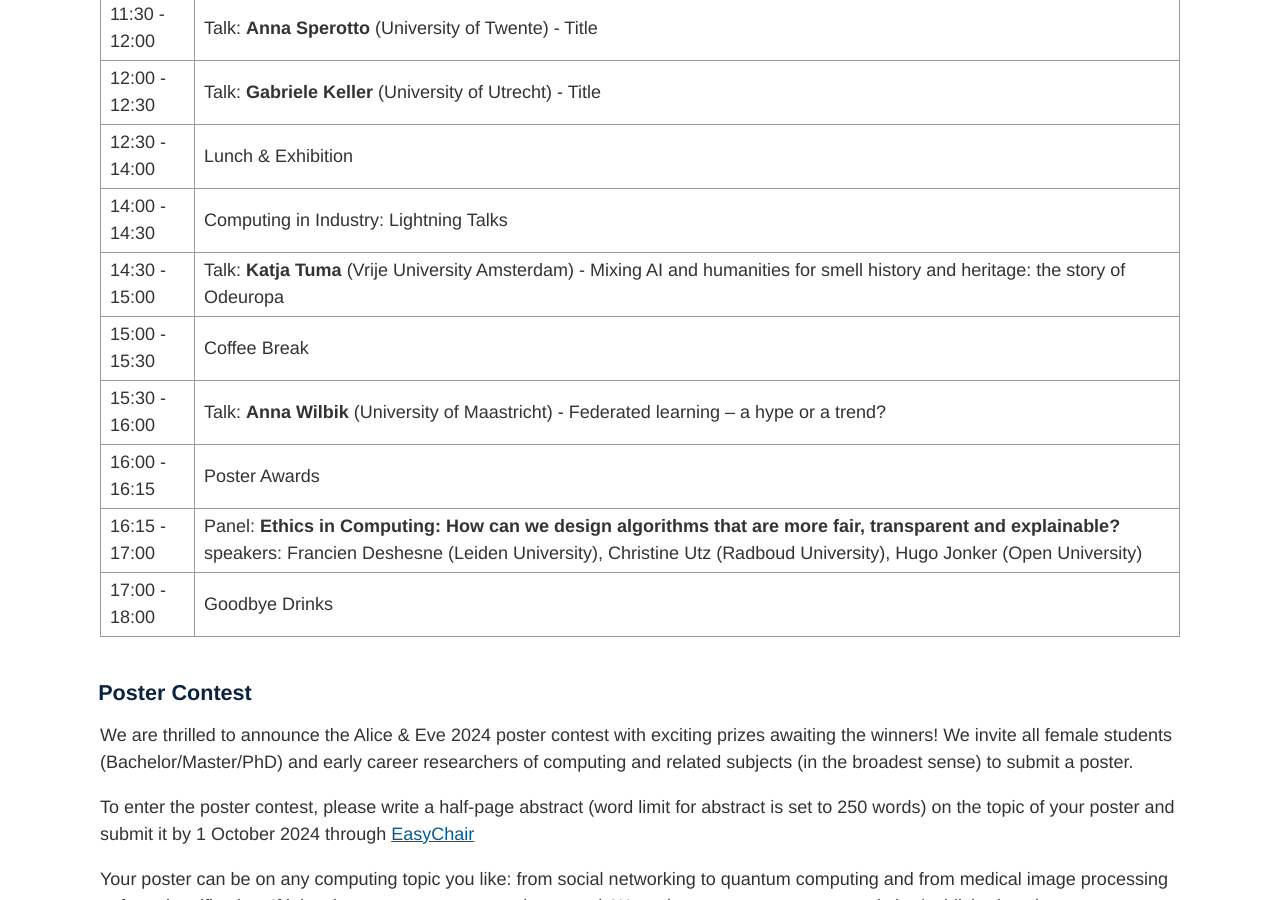
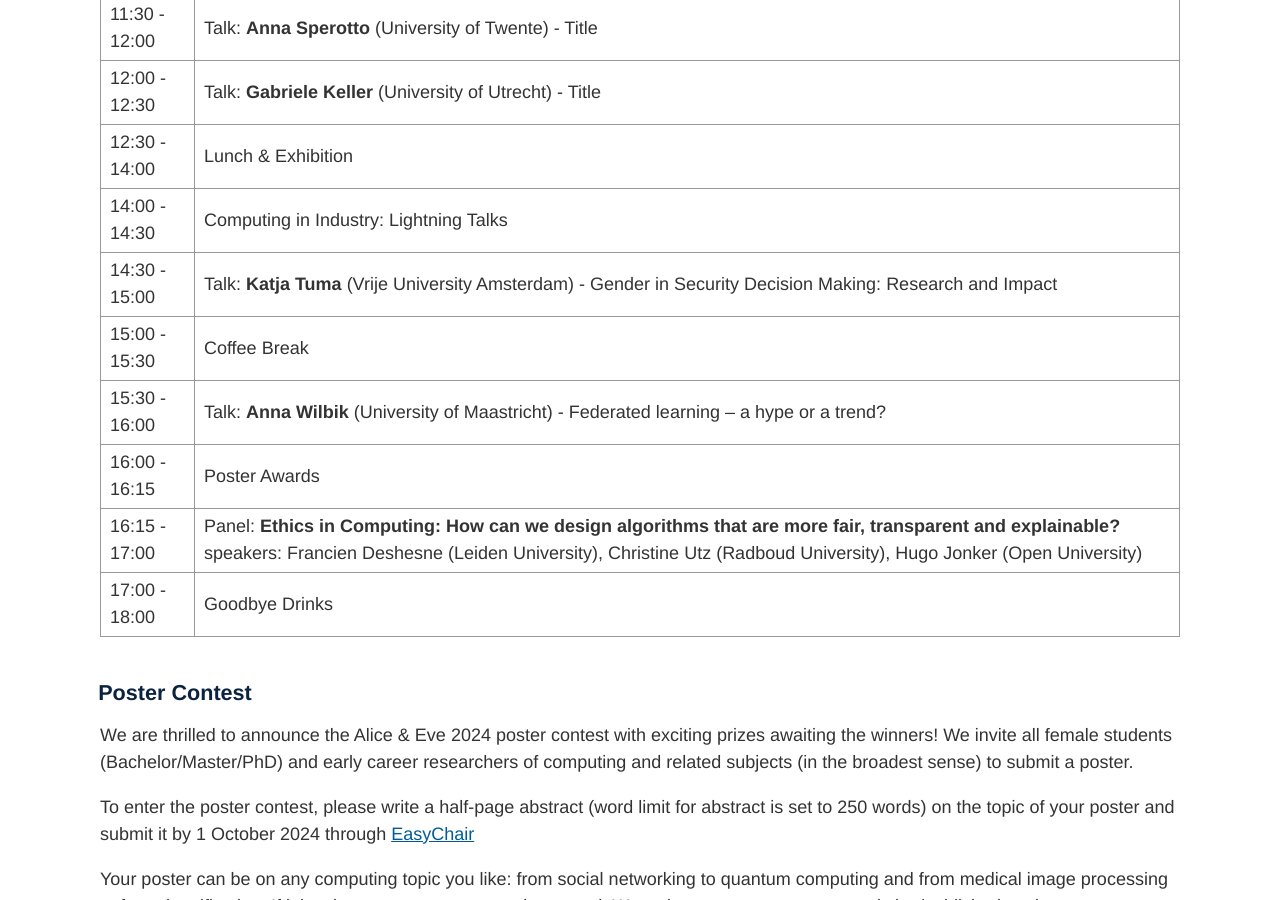
Before and after one commit to alice-and-eve/2024, a Jekyll site: the page built from index.md, in a window 1280 px wide and 900 px high, scrolled down 1535 px. Built offline with Jekyll 4.4.1, drawn with Linux system fonts in a browser that asks for light colours.

Commit message:
Update index.md

```diff
--- a/index.md
+++ b/index.md
@@ -48,7 +48,7 @@ The registration is free and includes coffee breaks, lunch and drinks. We welcom
 | 12:00 - 12:30  | Talk: **Gabriele Keller** (University of Utrecht) - Title |
 | 12:30 - 14:00  | Lunch & Exhibition |
 | 14:00 - 14:30  | Computing in Industry: Lightning Talks |
-| 14:30 - 15:00  | Talk: **Katja Tuma** (Vrije University Amsterdam) - Mixing AI and humanities for smell history and heritage: the story of Odeuropa  |
+| 14:30 - 15:00  | Talk: **Katja Tuma** (Vrije University Amsterdam) - Gender in Security Decision Making: Research and Impact  |
 | 15:00 - 15:30  | Coffee Break |
 | 15:30 - 16:00  | Talk: **Anna Wilbik** (University of Maastricht) - Federated learning – a hype or a trend? |
 | 16:00 - 16:15  | Poster Awards |
```
